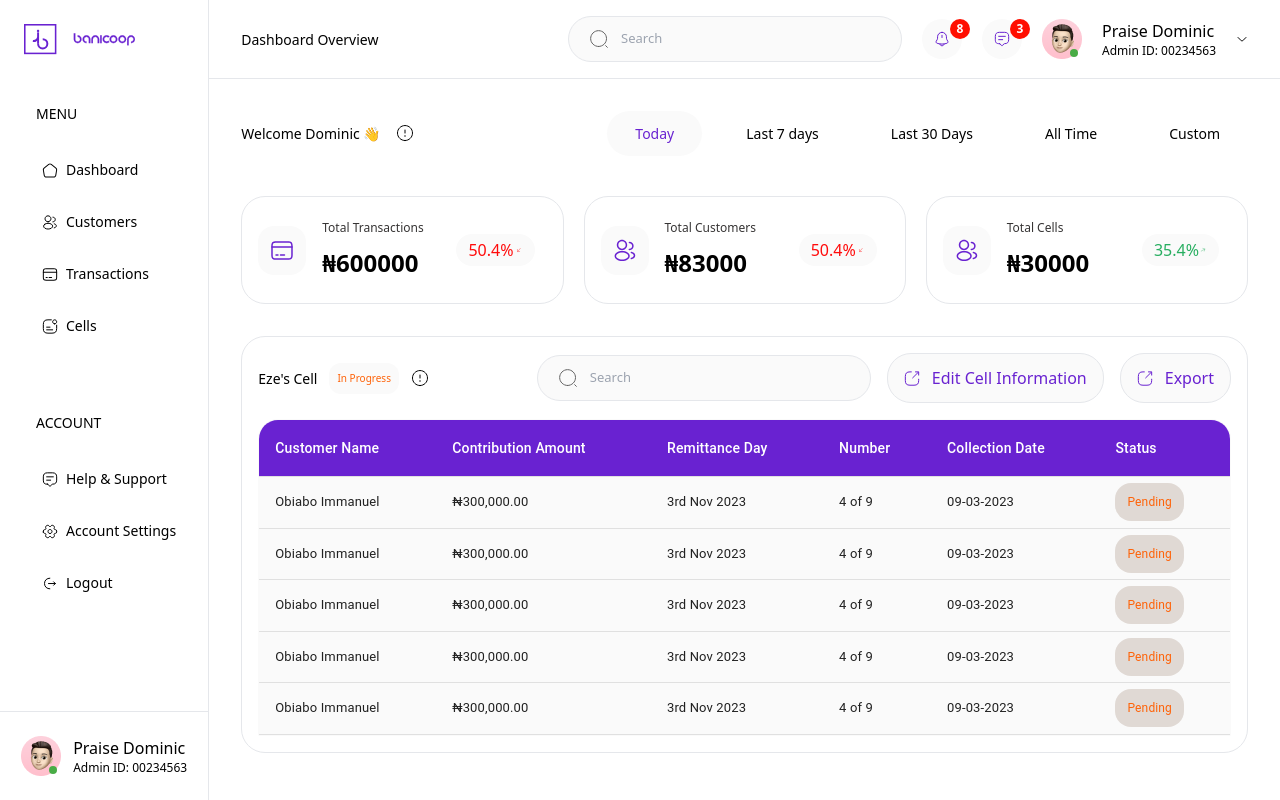
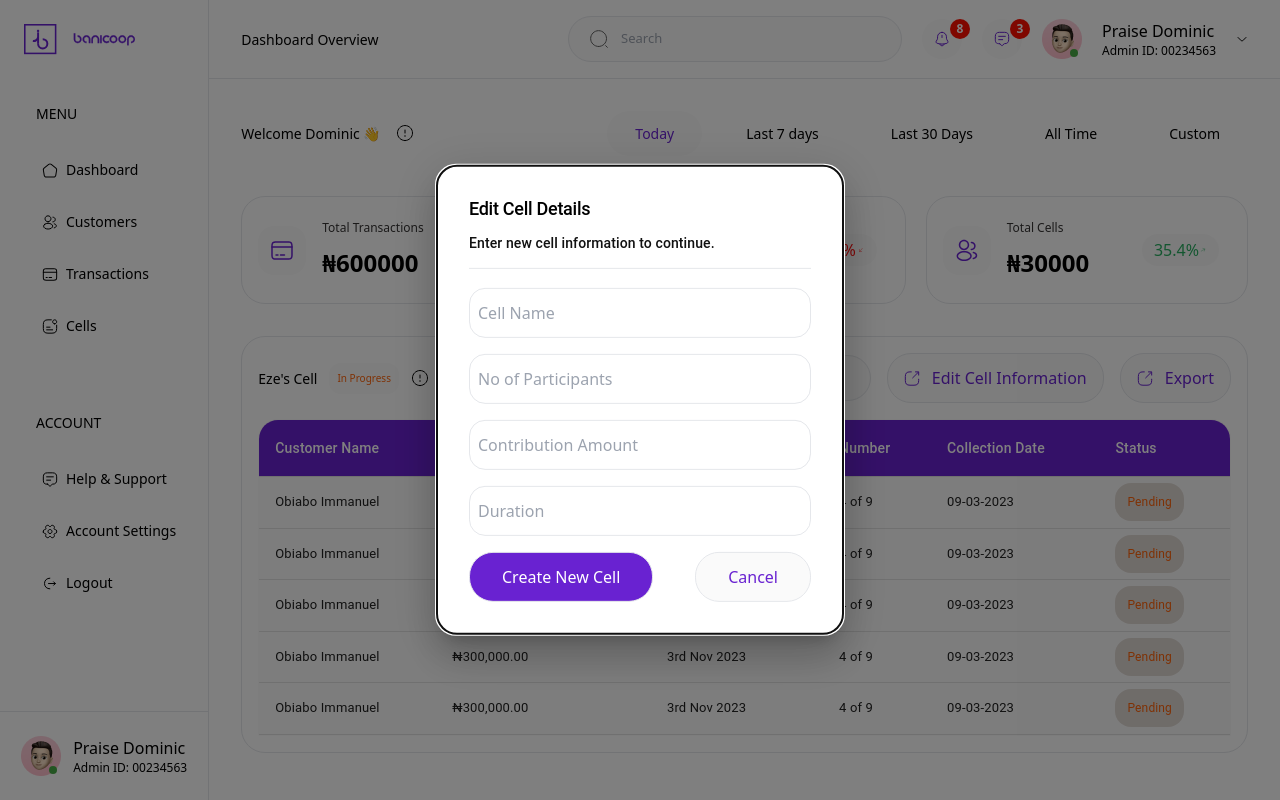
Before and after one commit to Banicoop/admin, a React (Create React App) app: page /cells/1 in a window 1280 px wide. Both pictures are taken after a click on the element "Edit Cell Information". Built offline with nearby package versions, Linux system fonts and the light colour scheme.

Commit message:
cell details completed

```diff
--- a/src/components/buttons/Button.tsx
+++ b/src/components/buttons/Button.tsx
@@ -1,14 +1,15 @@
-import React, { FC } from 'react';
+import React, { FC, MouseEventHandler } from 'react';
 
 
 type Itext = {
     text: string;
     cancel?: boolean;
+    onClick: MouseEventHandler<HTMLButtonElement>
 }
 
-const Button:FC<Itext> = ({text, cancel}) => {
+const Button:FC<Itext> = ({text, cancel, onClick}) => {
   return (
-    <button className={`${cancel ? 'bg-bgR text-bgPurple': 'bg-[#6922D1] text-[#fff]'} rounded-3xl px-8 py-3 border-[1px]`}>{text}</button>
+    <button onClick={onClick} className={`${cancel ? 'bg-bgR text-bgPurple': 'bg-[#6922D1] text-[#fff]'} rounded-3xl px-8 py-3 border-[1px]`}>{text}</button>
   )
 }
 
--- a/src/components/inputs/TextArea.tsx
+++ b/src/components/inputs/TextArea.tsx
@@ -1,8 +1,14 @@
-import React from 'react'
+import React, { FC } from 'react';
 
-const TextArea = () => {
+type Itext = {
+    text: string;
+}
+
+const TextArea:FC<Itext> = ({text}) => {
   return (
-    <textarea placeholder='Cell Description' className='px-2 py-3 rounded-2xl border-[1px] w-full h-40 outline-none resize-none'/>
+    // <input type="text" className="px-2 py-3 rounded-2xl border-[1px] w-full h-[150px] outline-none"  placeholder='Cell Description'/>
+
+    <textarea placeholder={text} className='px-2 py-3 rounded-2xl h-40 border-[1px] w-full outline-none resize-none'/>
   )
 }
 
--- a/src/pages/cells/CellDetails.tsx
+++ b/src/pages/cells/CellDetails.tsx
@@ -1,8 +1,9 @@
-import React from 'react';
+import React, { useState } from 'react';
 import Info from '../../components/infos/Info';
 import Search from '../../components/Search';
 import ExportBtn from '../../components/buttons/ExportBtn';
 import BasicTable from '../../components/tables/BasicTable';
+import EditCell from '../../sections/EditCell';
 
 
 const headcells = [
@@ -34,7 +35,11 @@ const headcells = [
 
 
 const CellDetails = () => {
+
+    const [open, setOpen] = useState(false);
+
   return (
+    <>
       <div className='px-8'>
         <div className='flex flex-col border-[1px] rounded-3xl gap-4 p-4 w-full'>
         <div className="flex justify-between items-center w-full">
@@ -42,13 +47,15 @@ const CellDetails = () => {
 
             <div className="flex items-center gap-4">
               <Search onClick={() => {}}/>
-            <ExportBtn text='Edit Cell Information' onClick={() => {}}/>
+              <ExportBtn text='Edit Cell Information' onClick={() => setOpen(true)}/>
               <ExportBtn text='Export' onClick={() => {}}/>
             </div>
           </div>
         <BasicTable headcells={headcells} tableData={tableData}/>
         </div>
       </div>
+      <EditCell open={open} onClose={() => setOpen(false)} onClick={() => setOpen(false)}/>
+    </>
   )
 }
 
--- a/src/pages/cells/Cells.tsx
+++ b/src/pages/cells/Cells.tsx
@@ -61,7 +61,7 @@ const Cells = () => {
           <BasicTable headcells={headcells} tableData={tableData} onNavigate={handleNavigate}/>
         </div>
       </div>
-      <CreateCell open={openModal} onClose={() => setOpenModal(false)}/>
+      <CreateCell open={openModal} onClick={() => setOpenModal(false)} onClose={() => setOpenModal(false)}/>
     </>
   )
 }
--- a/src/sections/CreateCell.tsx
+++ b/src/sections/CreateCell.tsx
@@ -1,4 +1,4 @@
-import React, { FC } from 'react'
+import React, { FC, MouseEventHandler } from 'react'
 import BasicModal from '../components/modals/BasicModal';
 import Input from '../components/inputs/Input';
 import TextArea from '../components/inputs/TextArea';
@@ -6,12 +6,13 @@ import Button from '../components/buttons/Button';
 
 interface cType {
   open: boolean;
-  onClose: any
+  onClose: any;
+  onClick: MouseEventHandler<HTMLButtonElement>
 }
 
-const CreateCell:FC<cType> = ({open, onClose}) => {
+const CreateCell:FC<cType> = ({open, onClose, onClick}) => {
   return (
-    <div className='min-h-full overflow-y-scroll'>
+    <div className='h-full overflow-y-auto'>
       <BasicModal h2='Create New Cell' p='Enter cell information to continue.' open={open} onClose={onClose}>
         <hr className="h-1" />
 
@@ -20,15 +21,14 @@ const CreateCell:FC<cType> = ({open, onClose}) => {
         <Input type='tel' placeholder='Minimum no of Participants'/>
         <Input type='tel' placeholder='Contribution Amount'/>
         <Input type='tel' placeholder='Duration'/>
-        <textarea placeholder='Cell Description' className='px-2 py-3 rounded-2xl border-[1px] w-full h-40 outline-none resize-none'/>
-        {/* <Input type='tel' placeholder='Duration'/>
-        <Input type='tel' placeholder='Duration'/>
-        <Input type='tel' placeholder='Duration'/> */}
-        {/* <TextArea/> */}
+
+        <Input type='tel' placeholder='Cell Description'/>
+
+        {/* <TextArea text='Cell Description'/> */}
 
         <div className="flex items-center gap-2 justify-between">
-          <Button text='Create New Cell'/>
-          <Button text='Cancel' cancel/>
+          <Button text='Create New Cell' onClick={() => {}}/>
+          <Button text='Cancel' cancel onClick={onClick}/>
         </div>
 
       </BasicModal>
--- a/src/sections/EditCell.tsx
+++ b/src/sections/EditCell.tsx
@@ -1,8 +1,33 @@
-import React from 'react'
+import React, { FC, MouseEventHandler } from 'react';
+import BasicModal from '../components/modals/BasicModal';
+import Input from '../components/inputs/Input';
+import Button from '../components/buttons/Button';
 
-const EditCell = () => {
+interface cType {
+  open: boolean;
+  onClose: any;
+  onClick: MouseEventHandler<HTMLButtonElement>
+}
+
+const EditCell:FC<cType> = ({open, onClose, onClick}) => {
   return (
-    <div className='p'>EditCell</div>
+    <div className='h-full overflow-y-auto'>
+      <BasicModal h2='Edit Cell Details' p='Enter new cell information to continue.' open={open} onClose={onClose}>
+        <hr className="h-1" />
+
+        <Input type='text' placeholder='Cell Name'/>
+        <Input type='tel' placeholder='No of Participants'/>
+        <Input type='tel' placeholder='Contribution Amount'/>
+        <Input type='tel' placeholder='Duration'/>
+
+
+        <div className="flex items-center gap-2 justify-between">
+          <Button text='Create New Cell' onClick={() => {}}/>
+          <Button text='Cancel' cancel onClick={onClick}/>
+        </div>
+
+      </BasicModal>
+    </div>
   )
 }
 
```
Lines whose indentation alone changed are shown as unchanged.
